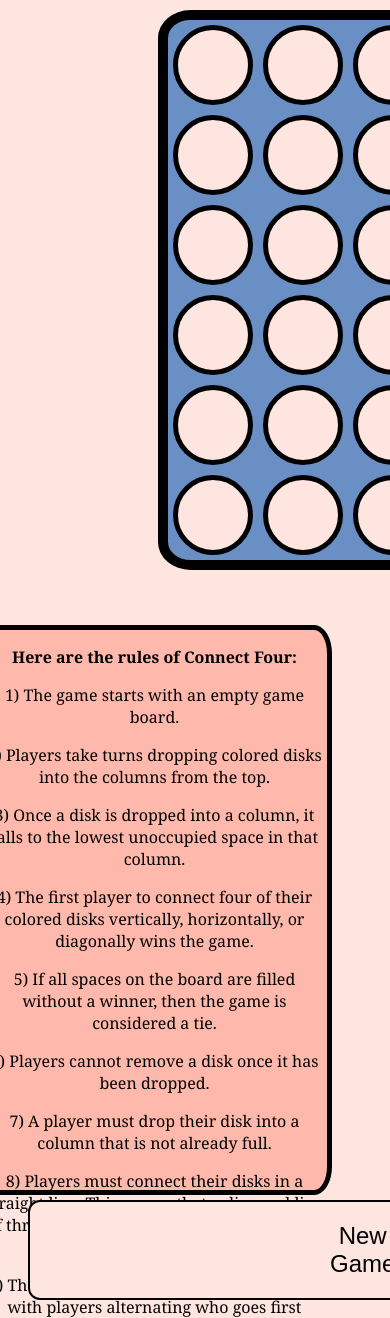
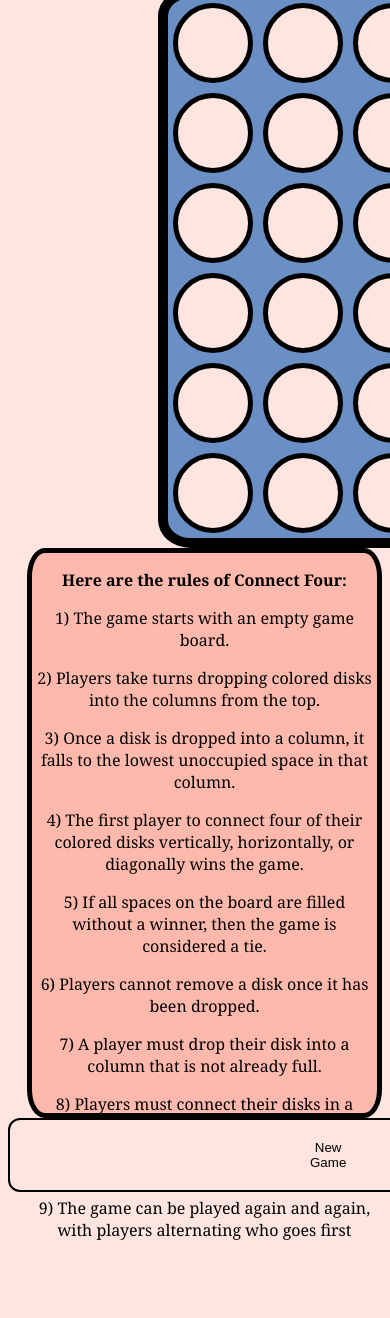
Before and after one commit to shivansh-bhatnagar18/Connect_Four, a plain HTML site: page index.html in a window 390 px wide. Shown: the part 212-1530 px from the top of the page. After the commit the page ends 1453 px from the top, so only its background shows below. Drawn offline with Linux system fonts and the light colour scheme.

Commit message:
Updat5.css

```diff
--- a/DebugConnectFour.css
+++ b/DebugConnectFour.css
@@ -1,3 +1,5 @@
+@media screen and (min-width:1920px)
+{
 body
 {
     font-family:Cambria, "Hoefler Text", "Liberation Serif", Times, "Times New Roman", "serif";
@@ -41,7 +43,75 @@
   margin-top: 5px;
   margin-left: 20px;
   transition-duration: 0.4s;
-  font-size: 24px;
+  font-size:
+
+}
+.button:hover
+{
+    background-color: #FFB9AC;
+    color: #FEE5E0;
+}
+.tile
+{
+    height: 70px;
+    width: 70px;
+    margin: 5px;
+
+    background-color:#FEE5E0;
+    border-radius: 50%;
+    border: 5px solid black;
+}
+.red-piece
+{
+    background-color: #FB4F4F;
+}
+.yellow-piece
+{
+    background-color: #FFB959;
+}}
+@media screen and (min-width:321px)and (max-width:639px)
+{
+    body
+{
+    font-family:Cambria, "Hoefler Text", "Liberation Serif", Times, "Times New Roman", "serif";
+    text-align:center;
+	background-color:#FEE5E0;
+}
+#board
+{
+    height: 540px;
+    width: 630px;
+
+    background-color:#698FC4;
+    border:10px solid black;
+	border-radius:5%;
+
+
+    margin-top: 50px;
+	margin-left: 150px;
+    display: flex;
+    flex-wrap: wrap;
+
+}
+#rules
+{
+	height: 560px;
+	width: 345px;
+	background-color:#FFB9AC;
+	border: 5px solid black;
+	border-radius:5%;
+	text-align: center;
+
+}
+.button
+{
+  background-color: #FEE5E0;
+    border: 2px solid black;
+  border-radius: 12px;
+  padding: 20px 300px;
+
+  transition-duration: 0.4s;
+  font-size:
 
 }
 .button:hover
@@ -67,3 +137,5 @@
 {
     background-color: #FFB959;
 }
+
+}
```
